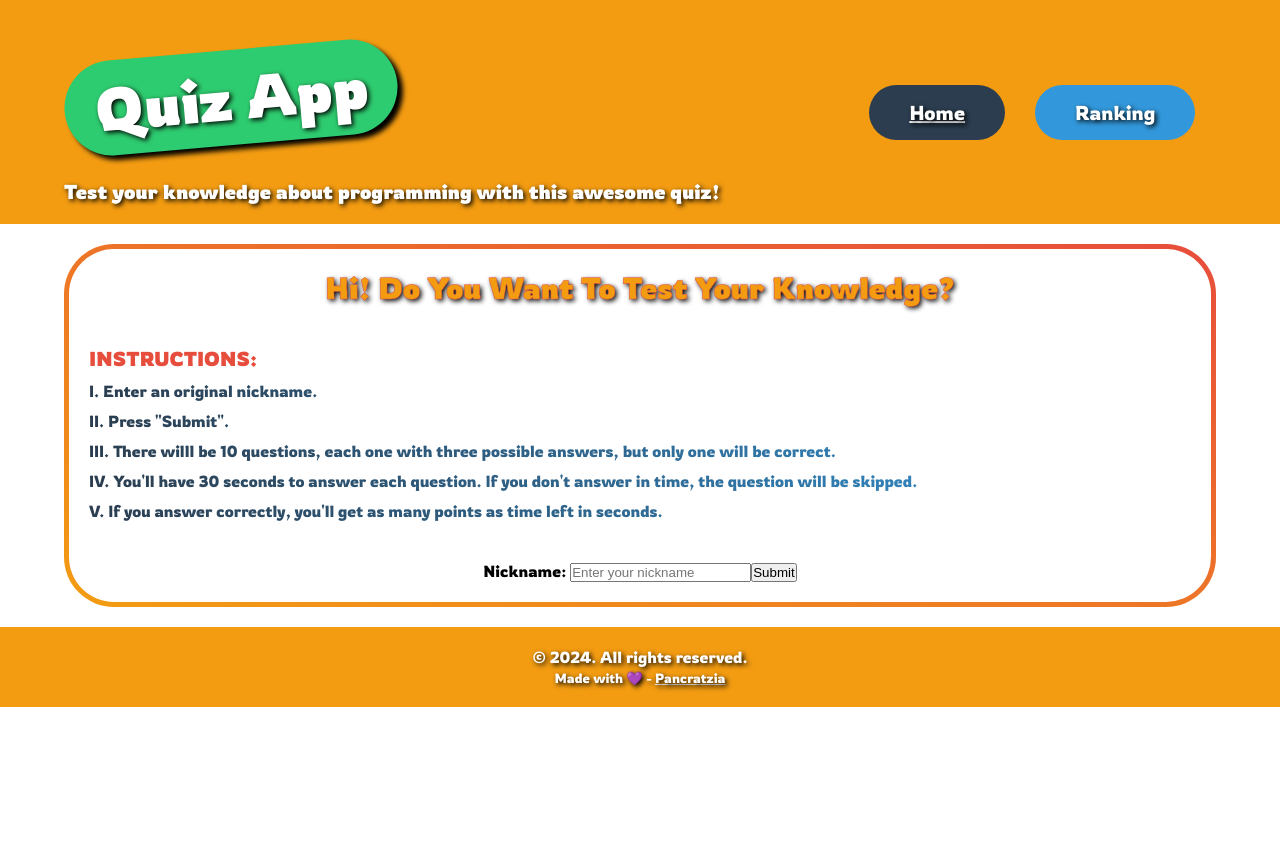
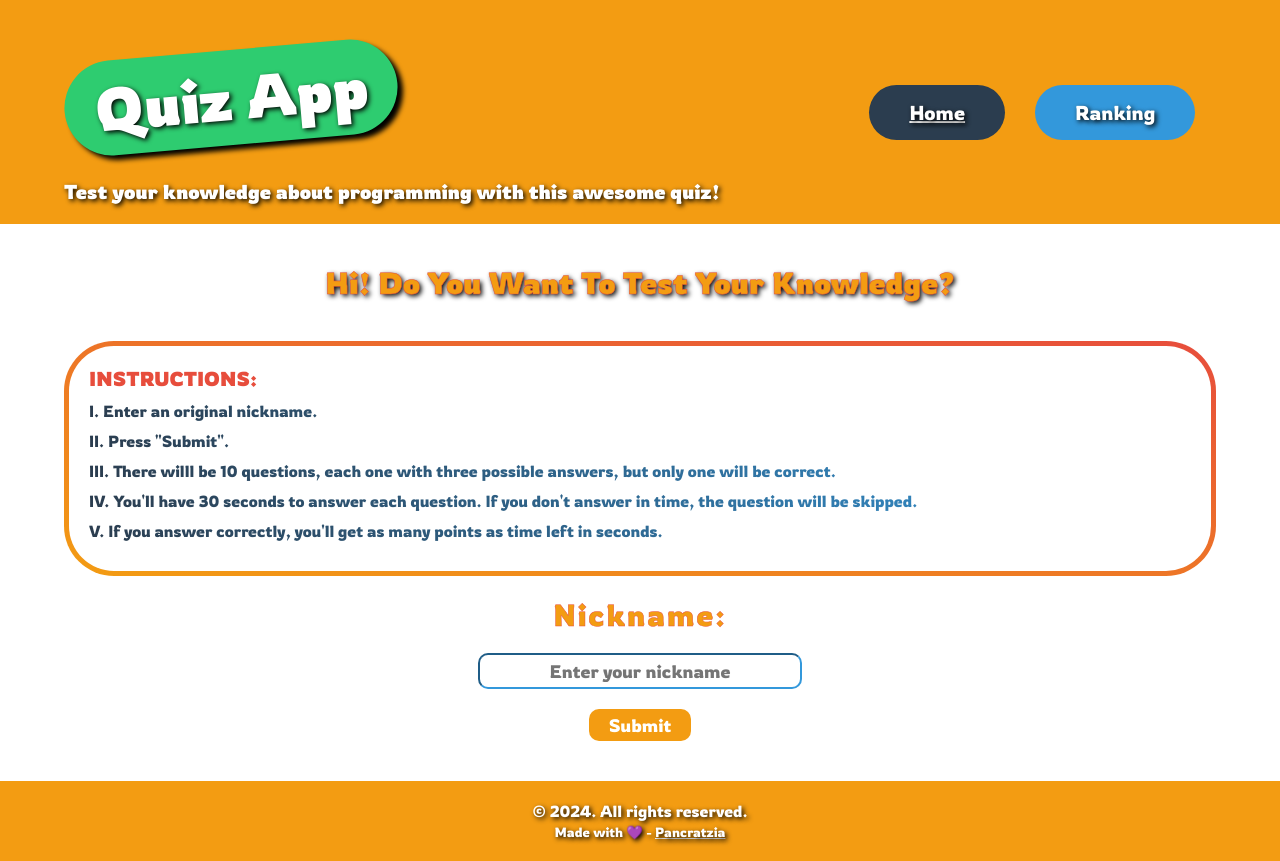
Before and after one commit to Pancratzia/Monthly-Projects, a React (Vite) app in the folder quiz-app/: page / in a window 1280 px wide. Before the commit the page ends 800 px from the top, so only its background shows below. Built offline with nearby package versions, Linux system fonts and the light colour scheme; no server answers; the HTML template or start-up script is replaced by a standard one.

Commit message:
Terminando los estilos para el UserPage

```diff
--- a/quiz-app/src/assets/styles/userPage.css
+++ b/quiz-app/src/assets/styles/userPage.css
@@ -1,6 +1,29 @@
 .userPage {
   text-align: center;
-  margin: 2rem auto !important;
+  margin: 4rem auto !important;
+
+  & .title {
+    font-size: 3rem;
+    text-transform: capitalize;
+    margin-bottom: 4rem;
+    color: var(--amarillo);
+    text-shadow: var(--text-shadow);
+    stroke: var(--rojo);
+    -webkit-text-stroke: 0.05rem var(--rojo);
+  }
+
+  & .subtitle,
+  & .instructions {
+    text-align: left;
+  }
+
+  & .subtitle {
+    font-size: 2rem;
+    text-transform: uppercase;
+    color: var(--rojo);
+  }
+
+  & .instructions-container {
     border-radius: 5rem;
     padding: 2rem;
     background-color: var(--blanco);
@@ -21,29 +44,9 @@
       background: linear-gradient(to left bottom, var(--rojo), var(--amarillo));
     }
 
-  & .title {
-    font-size: 3rem;
-    text-transform: capitalize;
-    margin-bottom: 4rem;
-    color: var(--amarillo);
-    text-shadow: var(--text-shadow);
-    stroke: var(--rojo);
-    -webkit-text-stroke: 0.05rem var(--rojo);
-  }
-
-  & .subtitle, & .instructions {
-    text-align: left;
-  }
-
-  & .subtitle {
-    font-size: 2rem;
-    text-transform: uppercase;
-    color: var(--rojo);
-  }
-
     & .instructions {
       font-size: 1.6rem;
-    margin: 1rem 0 4rem;
+      margin: 1rem 0;
       color: var(--azul-oscuro);
       list-style: upper-roman;
       list-style-position: inside;
@@ -52,7 +55,7 @@
       flex-direction: column;
 
       & li {
-        background:  linear-gradient(to right, var(--azul-oscuro), var(--azul));
+        background: linear-gradient(to right, var(--azul-oscuro), var(--azul));
         color: transparent;
         background-clip: text;
         -webkit-text-fill-color: transparent;
@@ -60,3 +63,57 @@
       }
     }
   }
+
+  & .form {
+    display: flex;
+    flex-direction: column;
+    align-items: center;
+    gap: 2rem;
+    margin: 2rem 0;
+
+    & .label {
+      font-size: 3rem;
+      color: var(--amarillo);
+      stroke: 0.05rem var(--rojo);
+      -webkit-text-stroke: 0.05rem var(--rojo);
+      letter-spacing: 0.2rem;
+    }
+
+    & .input {
+      font-size: 1.8rem;
+      padding: 0.5rem 1rem;
+      width: 100%;
+      text-align: center;
+      border-radius: 1rem;
+      font-family: inherit;
+      color: var(--azul-oscuro);
+      border-color: var(--azul);
+      outline: none;
+
+      @media screen and (min-width: 768px) {
+        width: auto;
+      }
+    }
+
+    & .submit {
+      font-size: 1.8rem;
+      padding: 0.5rem 1rem;
+      width: 100%;
+      text-align: center;
+      border-radius: 1rem;
+      font-family: inherit;
+      color: var(--blanco);
+      background-color: var(--amarillo);
+      border: none;
+
+      @media screen and (min-width: 768px) {
+        width: auto;
+        padding: 0.5rem 2rem;
+      }
+
+      &:hover{
+        cursor: pointer;
+      }
+    }
+  }
+}
--- a/quiz-app/src/index.css
+++ b/quiz-app/src/index.css
@@ -32,6 +32,7 @@ html {
 
 body {
   font-family: var(--font-family);
+  min-height: 100vh;
   font-size: 1.6rem;
 }
 
--- a/quiz-app/src/pages/UserPage.jsx
+++ b/quiz-app/src/pages/UserPage.jsx
@@ -1,6 +1,6 @@
 /* eslint-disable react/no-unescaped-entities */
 import { useUsers } from "../hooks/useUsers";
-import '../assets/styles/userPage.css'
+import "../assets/styles/userPage.css";
 
 const UserPage = () => {
   const { handleSubmit } = useUsers();
@@ -8,26 +8,39 @@ const UserPage = () => {
   return (
     <div className="userPage container">
       <h2 className="title">Hi! Do you want to test your knowledge?</h2>
-      <h3 className="subtitle">Instructions:</h3>
 
-      <ol className="instructions">
-        <li>Enter an original nickname.</li>
-        <li>Press "Submit".</li>
-        <li>There willl be 10 questions, each one with three possible answers, but only one will be correct.</li>
-        <li>You'll have 30 seconds to answer each question. If you don't answer in time, the question will be skipped.</li>
-        <li>If you answer correctly, you'll get as many points as time left in seconds.</li>
-      </ol>
+      <div className="instructions-container">
+        <h3 className="subtitle">Instructions:</h3>
 
-      <form onSubmit={handleSubmit}>
-        <label htmlFor="name">Nickname: </label>
+        <ol className="instructions">
+          <li>Enter an original nickname.</li>
+          <li>Press "Submit".</li>
+          <li>
+            There willl be 10 questions, each one with three possible answers,
+            but only one will be correct.
+          </li>
+          <li>
+            You'll have 30 seconds to answer each question. If you don't answer
+            in time, the question will be skipped.
+          </li>
+          <li>
+            If you answer correctly, you'll get as many points as time left in
+            seconds.
+          </li>
+        </ol>
+      </div>
+      <form className="form" onSubmit={handleSubmit}>
+        <label className="label" htmlFor="name">
+          Nickname:{" "}
+        </label>
         <input
           type="text"
           name="name"
           id="name"
           placeholder="Enter your nickname"
-
+          className="input"
         />
-        <input type="submit" value="Submit" />
+        <input className="submit" type="submit" value="Submit" />
       </form>
     </div>
   );
```
Lines whose indentation alone changed are shown as unchanged.
